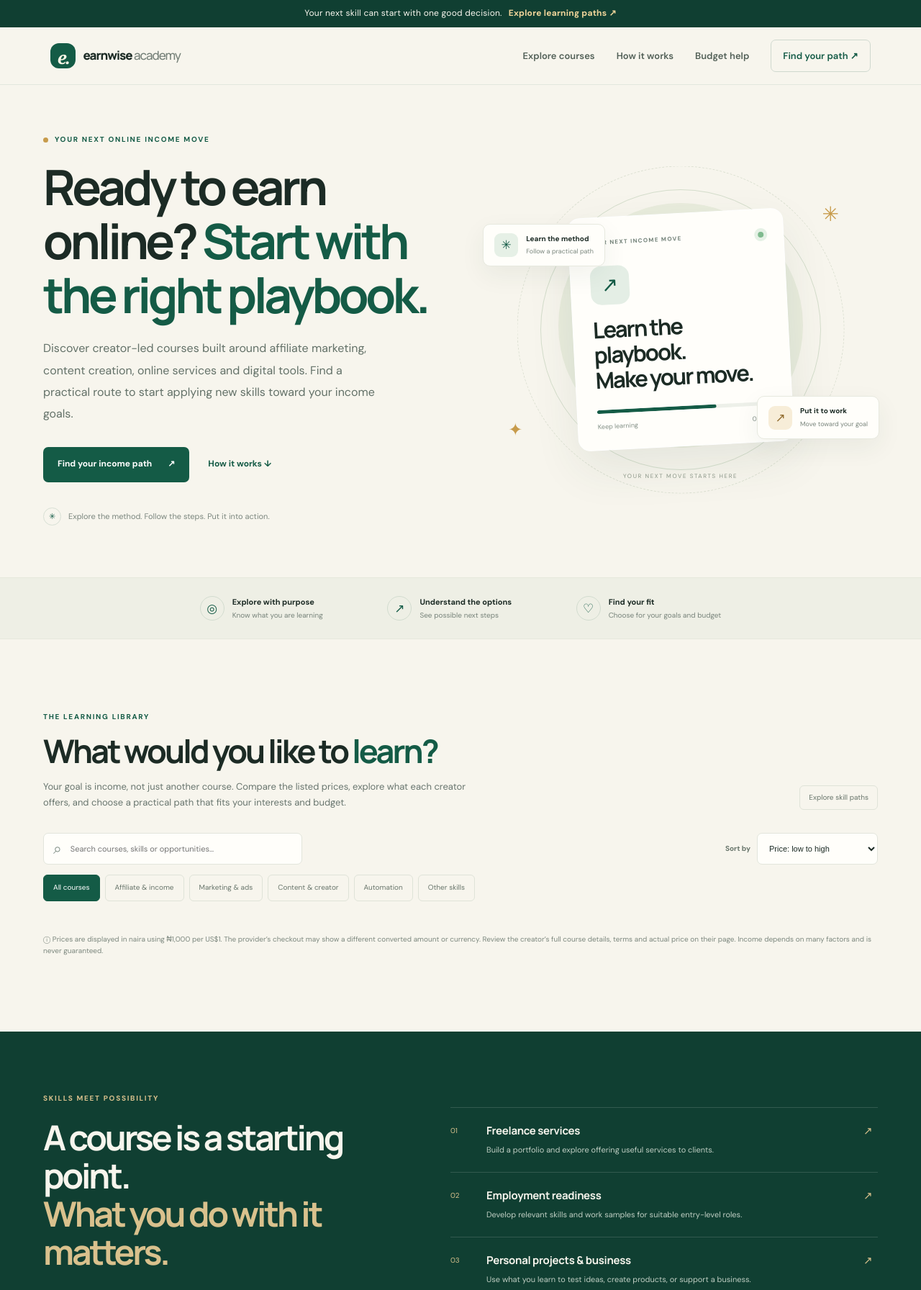
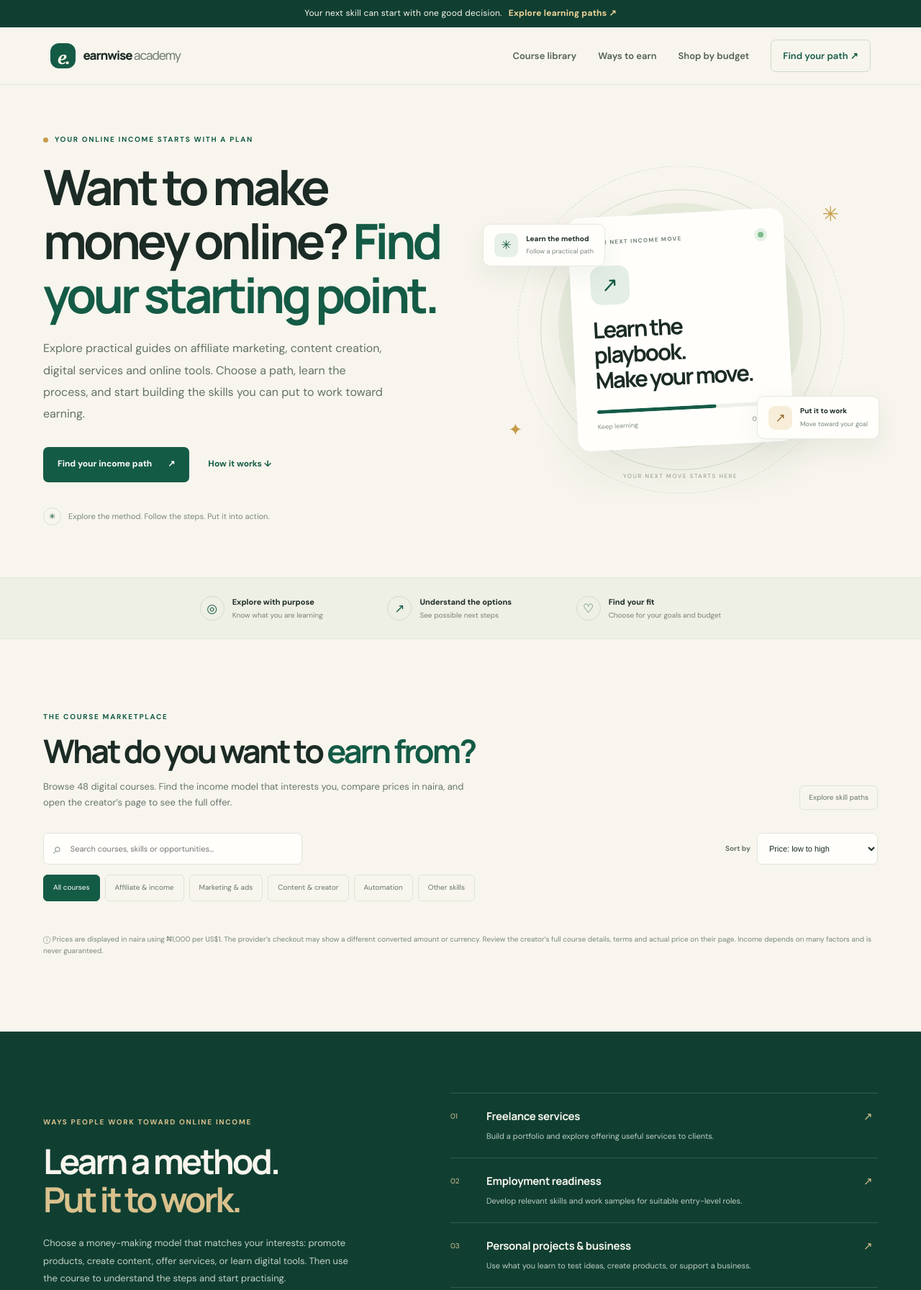
Before and after one commit to opeydevhub-oss/earnwise-academy-, a plain HTML site: page index.html in a window 1280 px wide. Shown: the top 1792 px of the page at 72% size. Drawn offline with Linux system fonts and the light colour scheme.

Commit message:
Reframe Earnwise as a money-focused course marketplace

```diff
--- a/index.html
+++ b/index.html
@@ -21,9 +21,9 @@
     </a>
     <button class="menu-toggle" id="menu-toggle" aria-expanded="false" aria-controls="main-nav" aria-label="Open navigation"><span></span><span></span></button>
     <nav id="main-nav" class="main-nav" aria-label="Main navigation">
-      <a href="#courses">Explore courses</a>
-      <a href="#how-it-works">How it works</a>
-      <a href="#budget">Budget help</a>
+      <a href="#courses">Course library</a>
+      <a href="#income-paths">Ways to earn</a>
+      <a href="#budget">Shop by budget</a>
       <a class="nav-cta" href="#courses">Find your path <span aria-hidden="true">↗</span></a>
     </nav>
   </header>
@@ -31,9 +31,9 @@
   <main>
     <section class="hero section-wrap">
       <div class="hero-copy">
-        <p class="eyebrow"><span class="eyebrow-dot"></span> YOUR NEXT ONLINE INCOME MOVE</p>
-        <h1>Ready to earn online? <span>Start with the right playbook.</span></h1>
-        <p class="hero-intro">Discover creator-led courses built around affiliate marketing, content creation, online services and digital tools. Find a practical route to start applying new skills toward your income goals.</p>
+        <p class="eyebrow"><span class="eyebrow-dot"></span> YOUR ONLINE INCOME STARTS WITH A PLAN</p>
+        <h1>Want to make money online? <span>Find your starting point.</span></h1>
+        <p class="hero-intro">Explore practical guides on affiliate marketing, content creation, digital services and online tools. Choose a path, learn the process, and start building the skills you can put to work toward earning.</p>
         <div class="hero-actions">
           <a class="button button-primary" href="#courses">Find your income path <span aria-hidden="true">↗</span></a>
           <a class="text-link" href="#how-it-works">How it works <span aria-hidden="true">↓</span></a>
@@ -64,7 +64,7 @@
 
     <section class="courses-section section-wrap" id="courses">
       <div class="section-heading">
-        <div><p class="eyebrow">THE LEARNING LIBRARY</p><h2>What would you like to <span>learn?</span></h2><p class="section-intro">Your goal is income, not just another course. Compare the listed prices, explore what each creator offers, and choose a practical path that fits your interests and budget.</p></div>
+        <div><p class="eyebrow">THE COURSE MARKETPLACE</p><h2>What do you want to <span>earn from?</span></h2><p class="section-intro">Browse 48 digital courses. Find the income model that interests you, compare prices in naira, and open the creator’s page to see the full offer.</p></div>
         <span class="course-count" id="course-count">Explore skill paths</span>
       </div>
       <div class="course-tools">
@@ -83,9 +83,9 @@
       <p class="catalog-note"><span aria-hidden="true">ⓘ</span> Prices are displayed in naira using ₦1,000 per US$1. The provider’s checkout may show a different converted amount or currency. Review the creator’s full course details, terms and actual price on their page. Income depends on many factors and is never guaranteed.</p>
     </section>
 
-    <section class="opportunity-section">
+    <section class="opportunity-section" id="income-paths">
       <div class="section-wrap opportunity-layout">
-        <div class="opportunity-copy"><p class="eyebrow eyebrow-light">SKILLS MEET POSSIBILITY</p><h2>A course is a starting point.<br><span>What you do with it matters.</span></h2><p>Learning can help you prepare for opportunities, but progress also takes practice, consistency, and real-world experience. Start with the outcome you want to work toward.</p><a href="#courses" class="button button-cream">Find a skill to explore <span aria-hidden="true">↗</span></a></div>
+        <div class="opportunity-copy"><p class="eyebrow eyebrow-light">WAYS PEOPLE WORK TOWARD ONLINE INCOME</p><h2>Learn a method.<br><span>Put it to work.</span></h2><p>Choose a money-making model that matches your interests: promote products, create content, offer services, or learn digital tools. Then use the course to understand the steps and start practising.</p><a href="#courses" class="button button-cream">Find a course for your goal <span aria-hidden="true">↗</span></a></div>
         <div class="path-list">
           <article class="path-item"><span class="path-number">01</span><div><h3>Freelance services</h3><p>Build a portfolio and explore offering useful services to clients.</p></div><span class="path-arrow" aria-hidden="true">↗</span></article>
           <article class="path-item"><span class="path-number">02</span><div><h3>Employment readiness</h3><p>Develop relevant skills and work samples for suitable entry-level roles.</p></div><span class="path-arrow" aria-hidden="true">↗</span></article>
@@ -96,7 +96,7 @@
     </section>
 
     <section class="how-section section-wrap" id="how-it-works">
-      <div class="section-heading centered"><p class="eyebrow">SIMPLE BY DESIGN</p><h2>From curious to <span>getting started.</span></h2><p class="section-intro">A clear way to explore your options without the pressure.</p></div>
+      <div class="section-heading centered"><p class="eyebrow">SIMPLE BY DESIGN</p><h2>From choosing a goal to <span>taking action.</span></h2><p class="section-intro">A simple route from choosing a money goal to finding a guide that explains the process.</p></div>
       <div class="steps-grid">
         <article class="step-card"><span class="step-number">01</span><div class="step-icon">⌕</div><h3>Explore</h3><p>Browse skill paths and read what each course covers and who it may suit.</p></article>
         <article class="step-card"><span class="step-number">02</span><div class="step-icon">◎</div><h3>Compare</h3><p>Review the price and possible opportunities. Ask questions before deciding.</p></article>
@@ -107,7 +107,7 @@
     <section class="budget-section section-wrap" id="budget">
       <div class="budget-card">
         <div class="budget-decoration" aria-hidden="true">₦</div>
-        <div class="budget-copy"><p class="eyebrow">START WITH YOUR BUDGET</p><h2>Find a course that fits what you can spend.</h2><p>Compare the lowest listed prices first, read the course details and check the provider's final checkout price before deciding. You do not need to buy the most expensive option to start learning.</p></div>
+        <div class="budget-copy"><p class="eyebrow">START WITH YOUR BUDGET</p><h2>Start with a price that fits <span>your budget.</span></h2><p>Compare the lowest listed prices first, read the course details and check the provider's final checkout price before deciding. You do not need to buy the most expensive option to start learning.</p></div>
         <a class="button button-primary budget-button" id="budget-link" href="#courses">See lowest-priced courses <span aria-hidden="true">↗</span></a>
       </div>
     </section>
@@ -122,7 +122,7 @@
       </div>
     </section>
 
-    <section class="final-cta section-wrap" id="contact"><div><p class="eyebrow eyebrow-light">YOUR NEXT CHAPTER STARTS WITH A CHOICE</p><h2>Find the skill that fits <span>your next move.</span></h2></div><a class="button button-cream" href="#courses">Explore courses <span aria-hidden="true">↗</span></a></section>
+    <section class="final-cta section-wrap" id="contact"><div><p class="eyebrow eyebrow-light">YOUR NEXT CHAPTER STARTS WITH A CHOICE</p><h2>Your next income goal starts <span>with one step.</span></h2></div><a class="button button-cream" href="#courses">Explore courses <span aria-hidden="true">↗</span></a></section>
   </main>
 
   <footer class="site-footer"><a class="brand footer-brand" href="#"><span class="brand-mark">e.</span><span>earnwise<span class="brand-light"> academy</span></span></a><p>Learn thoughtfully. Build steadily.</p><div class="footer-bottom"><span>© <span id="year"></span> Earnwise Academy</span><span>Some links may be affiliate links. We may earn a commission at no extra cost to you.</span><a href="#courses">Back to top ↑</a></div></footer>
```
